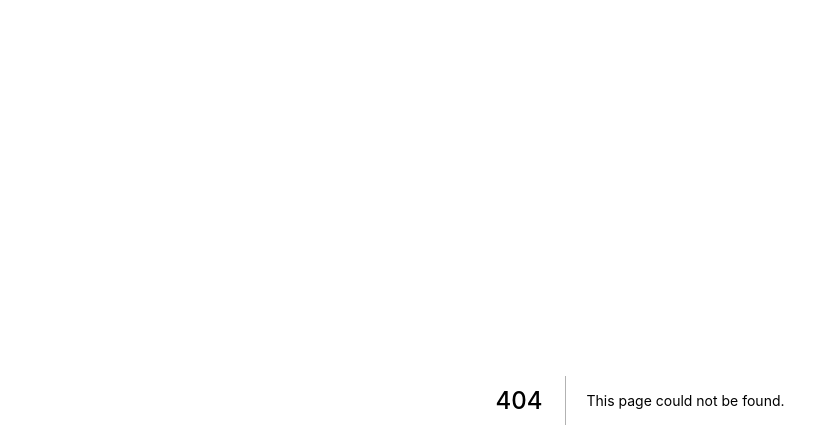
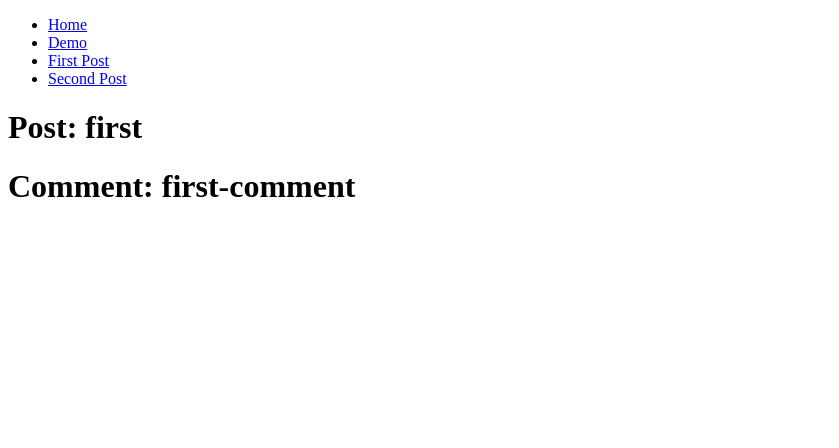
Before and after one commit to bluelovers/tpl-next-app, a Next.js app: page /demo/post/first/first-comment in a window 1280 px wide. Before the commit this address had no page. Shown: the top 448 px of the page, without its empty margins (0-839 px from the left). Built offline with nearby package versions, Linux system fonts and the light colour scheme.

Commit message:
feat: support next/router

```diff
--- /dev/null
+++ b/components/demo/header.tsx
@@ -0,0 +1,30 @@
+import Link from 'next/link'
+
+const Header = () => (
+	<header>
+		<ul>
+			<li>
+				<Link href="/">
+					<a>Home</a>
+				</Link>
+			</li>
+			<li>
+				<Link href="/demo">
+					<a>Demo</a>
+				</Link>
+			</li>
+			<li>
+				<Link href="/demo/post/[id]" as="/demo/post/first">
+					<a>First Post</a>
+				</Link>
+			</li>
+			<li>
+				<Link href="/demo/post/[id]" as="/demo/post/second">
+					<a>Second Post</a>
+				</Link>
+			</li>
+		</ul>
+	</header>
+)
+
+export default Header
--- a/components/nav.tsx
+++ b/components/nav.tsx
@@ -1,5 +1,6 @@
 import React from 'react'
 import Link from 'next/link'
+import Header from './demo/header';
 
 const links = [
   { href: 'https://zeit.co/now', label: 'ZEIT', key: undefined },
@@ -22,6 +23,7 @@
           <a href={href}>{label}</a>
         </li>
       ))}
+      <Header />
     </ul>
 
     <style jsx>{`
--- a/package.json
+++ b/package.json
@@ -29,12 +29,12 @@
     "dotenv": "^8.2.0",
     "next": "canary",
     "next-offline": "^4.0.6",
+    "node-sass": "npm:sass@^1",
     "react": "16.12.0",
     "react-dom": "16.12.0",
     "react-router": "^5.1.2",
     "react-router-dom": "^5.1.2",
     "sass": "^1.24.3",
-    "node-sass": "npm:sass@^1",
     "styled-components": "^4.4.1"
   },
   "devDependencies": {
--- a/pages/api/date.ts
+++ b/pages/api/date.ts
@@ -1,4 +1,6 @@
-export default (req, res) => {
+import { NextApiRequest, NextApiResponse } from 'next'
+
+export default (req: NextApiRequest, res: NextApiResponse) => {
 	const date = new Date().toISOString()
 		.replace(/T/, ' ')
 		.replace(/\..+/, '')
--- a/pages/demo/index.tsx
+++ b/pages/demo/index.tsx
@@ -18,6 +18,7 @@
 //}
 
 import { createMemoryHistory } from 'history';
+import Header from '../../components/demo/header';
 
 const history = createMemoryHistory();
 
@@ -28,6 +29,7 @@
 
 export default () => (
 	<Router history={history}>
+		<Header />
 		<ul>
 			<Item href="/demo/styled-components">/demo/styled-components</Item>
 			<Item href="/demo/styled-components">/demo/styled-components/2</Item>
--- /dev/null
+++ b/pages/demo/post/[id]/[comment].tsx
@@ -0,0 +1,17 @@
+import { useRouter } from 'next/router'
+import Header from '../../../../components/demo/header'
+
+const Comment = () => {
+	const router = useRouter()
+	const { id, comment } = router.query
+
+	return (
+		<>
+			<Header />
+			<h1>Post: {id}</h1>
+			<h1>Comment: {comment}</h1>
+		</>
+	)
+}
+
+export default Comment
--- a/pages/demo/styled-components/2.tsx
+++ b/pages/demo/styled-components/2.tsx
@@ -1,4 +1,6 @@
 import styled from 'styled-components';
+import Header from '../../../components/demo/header';
+import React from 'react';
 
 const padding = '3em';
 
@@ -11,7 +13,7 @@
 `;
 
 export default () => (
-	<Section background="cornflowerblue">
+	<Section background="cornflowerblue"><Header />
 		✨ Magic
 	</Section>
 );
--- a/pages/demo/styled-components/index.tsx
+++ b/pages/demo/styled-components/index.tsx
@@ -1,4 +1,6 @@
 import styled from 'styled-components';
+import Header from '../../../components/demo/header';
+import React from 'react';
 
 const Container = styled.div`
  width: 100%;
@@ -7,5 +9,5 @@
 `;
 
 export default () => (
-	<Container>Hello World</Container>
+	<Container><Header />Hello World</Container>
 )
```
Also changed, not shown: pages/demo/nextjs/user-agent.tsx (added, +16 -0 lines), pages/demo/nextjs/user-agent2.tsx (added, +18 -0 lines), pages/demo/post/[id]/index.tsx (added, +29 -0 lines), 1 other file (tests, documents, lock files or other folders).
